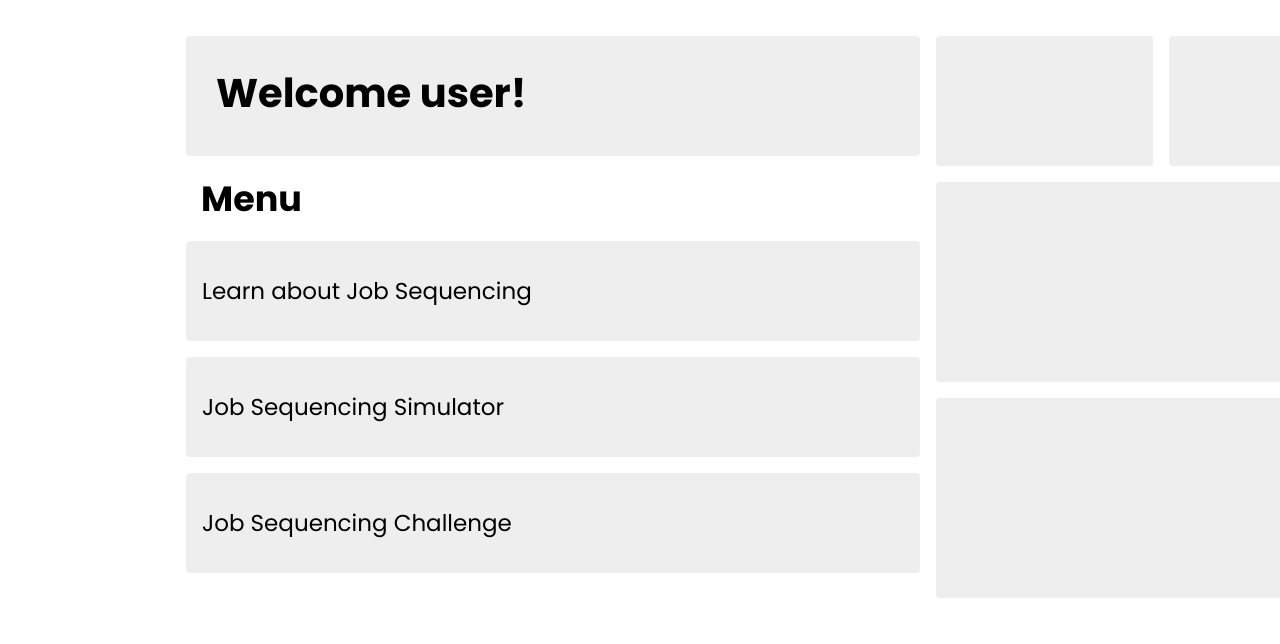
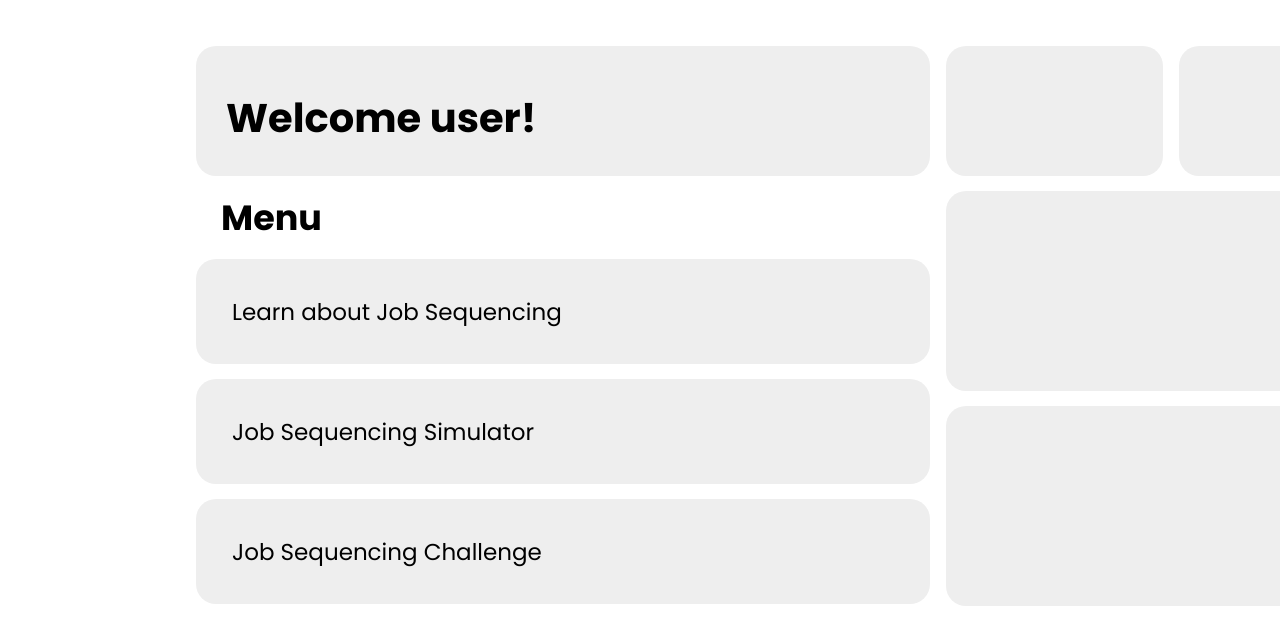
Before and after one commit to JaronLouise/JOBSENSE, a plain HTML site: page home.html in a window 1280 px wide. Shown: the top 644 px of the page. Drawn offline with Linux system fonts and the light colour scheme; no server answers.

Commit message:
Update home.css

```diff
--- a/css/home.css
+++ b/css/home.css
@@ -1,5 +1,5 @@
 body {
-    margin: 20px;
+    margin: 30px;
     padding: 16px;
     font-family: "Poppins", sans-serif;
 }
@@ -11,15 +11,17 @@ body {
 
 .main-header {
     background: #eee;
-    height: 120px;
+    height: 130px;
     flex-grow: 1;
-    border-radius: 4px;
     padding-left: 30px;
 }
 
 h1 {
-    align-items: center;
     font-size: 40px;
+}
+
+#welcome-message{
+    padding-top: 15px;
 }
 
 .top-square {
@@ -32,13 +34,11 @@ h1 {
 .secondary-header {
     background: #eee;
     height: 60px;
-    border-radius: 4px;
 }
 
 .list-item {
     background: #eee;
-    height: 100px;
-    border-radius: 4px;
+    height: 105px;
     display: flex;
     padding: 16px;
     box-sizing: border-box;
@@ -57,21 +57,20 @@ h1 {
 .content-list {
     display: flex;
     flex-direction: column;
-    gap: 16px;
+    gap: 15px;
     flex-grow: 1;
 }
 
 .content-cards {
     display: flex;
     flex-direction: column;
-    gap: 16px;
+    gap: 15px;
     width: 450px;
 }
 
 .card {
     background: #eee;
     height: 200px;
-    border-radius: 4px;
 }
 
 .menu {
@@ -79,7 +78,7 @@ h1 {
 }
 
 .menu b{
-    padding-left: 15px;
+    padding-left: 25px;
 }
 
 p {
@@ -90,3 +89,11 @@ p {
     display: flex;
     gap: 16px;
 }
+
+.main-header, .list-item, .top-square, .card {
+    border-radius: 20px;
+}
+
+.label {
+    padding-left: 20px;
+}
```
